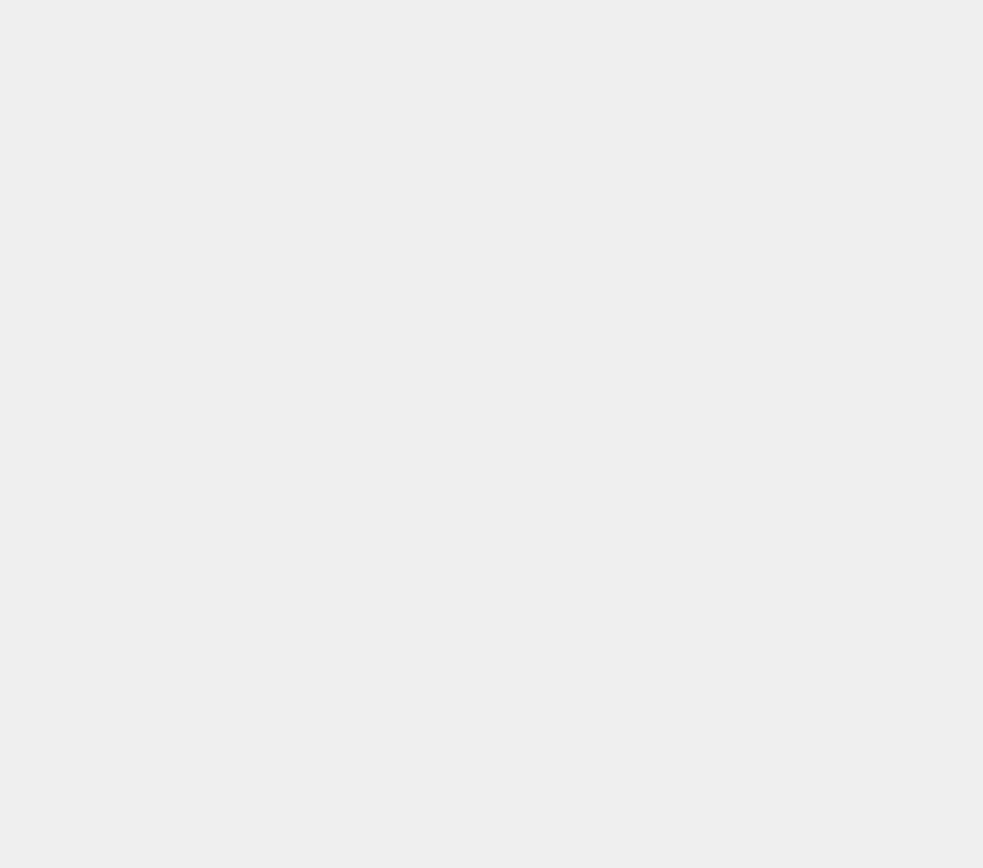
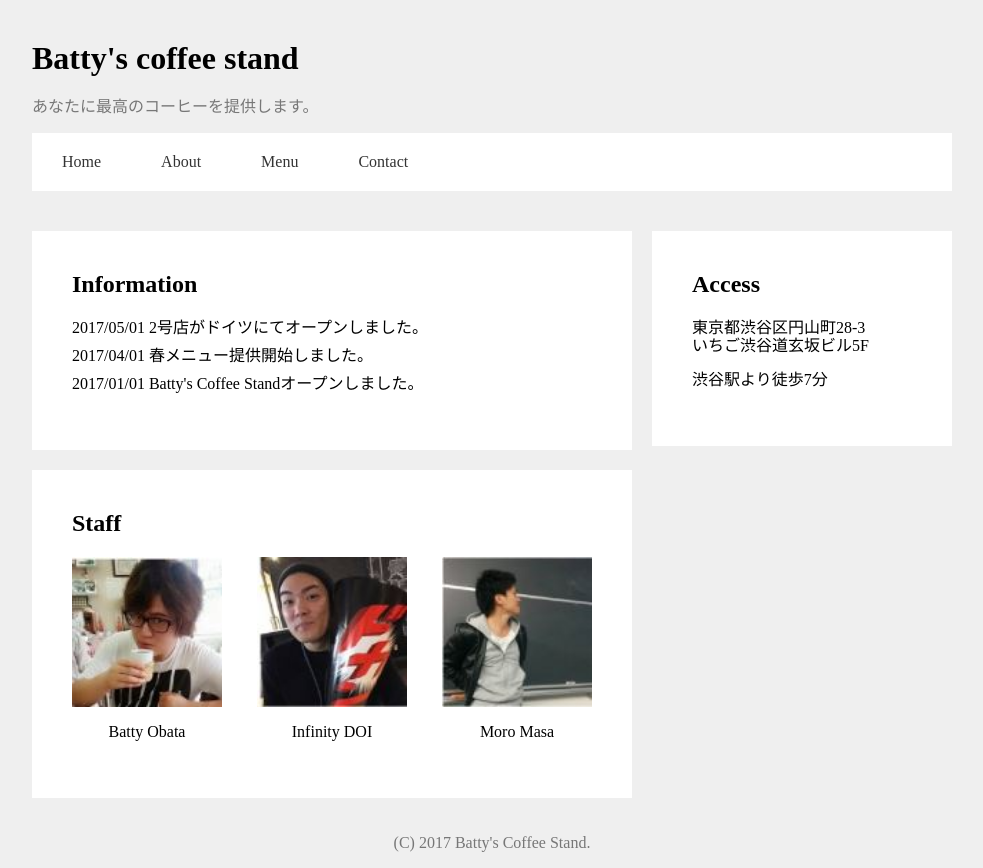
Before and after one commit to Endoh-yuuichi/batty_coffee_stand, a plain HTML site: page batty_coffee_stand/index.html in a window 1280 px wide. Shown: the whole page, without its empty margins (148-1131 px from the left). Before the commit the page ends 800 px from the top, so only its background shows below. Drawn offline with nearby package versions, Linux system fonts and the light colour scheme.

Commit message:
サンプ

```diff
--- a/batty_coffee_stand/css/style.css
+++ b/batty_coffee_stand/css/style.css
@@ -1,3 +1,113 @@
 body {
   background-color: #efefef;
 }
+header {
+  margin-top: 20px;
+}
+
+.container {
+  width: 920px;
+  margin: 0 auto 40px auto;
+}
+
+.header-title-area {
+  margin-top: 40px;
+  margin-bottom: 30px;
+}
+
+.logo {
+  font-size: 32px;
+}
+.text-sub {
+  color: #777;
+}
+.header-navigation {
+  width: 100%;
+  background-color: #fff;
+  padding: 20px 0;
+}
+
+.header-navigation:after {
+  clear: both;
+  display: block;
+  content: " ";
+}
+
+.header-navigation li {
+  float: left;
+  padding: 0 30px;
+  text-align: center;
+  list-style-type: none;
+}
+
+.header-navigation li a {
+  color: #333;
+  text-decoration: none;
+}
+
+.text-title {
+  font-size: 24px;
+  font-weight: bold;
+  margin-top: 0;
+  margin-bottom: 20px;
+}
+
+.card-contents {
+  padding: 40px;
+  display: block;
+  margin-bottom: 20px;
+  background-color: #fff;
+}
+
+.left-contents {
+  width: 600px;
+  margin-right: 20px;
+  float: left;
+}
+
+.right-contents {
+  width: 300px;
+  float: left;
+}
+
+.information-list {
+  list-style-type: none;
+  padding-left: 0;
+}
+
+.information-list li {
+  margin-bottom: 10px;
+}
+
+
+.staff-list-area:after {
+  clear: both;
+  display: block;
+  content: " ";
+}
+.staff-list {
+  width: 150px;
+  margin-right: 35px;
+  float: left;
+}
+.staff-list:last-child {
+  margin-right: 0;
+}
+.staff-image {
+  margin-bottom: 10px;
+  width: 150px;
+  height: 150px;
+  display: block;
+}
+.staff-name {
+  text-align: center;
+}
+.copyright {
+  color: #777;
+  text-align: center;
+}
+.main:after {
+  clear: both;
+  display: block;
+  content: " ";
+}
--- a/batty_coffee_stand/index.html
+++ b/batty_coffee_stand/index.html
@@ -7,5 +7,60 @@
     <link rel="stylesheet" href="css/style.css">
   </head>
   <body>
+    <header>
+      <div class="container">
+        <div class="header-title-area">
+          <h1 class="logo">Batty's coffee stand</h1>
+          <p class="text-sub">あなたに最高のコーヒーを提供します。</p>
+          <ul class="header-navigation">
+             <li><a href="#">Home</a></li>
+             <li><a href="#">About</a></li>
+             <li><a href="#">Menu</a></li>
+             <li><a href="#">Contact</a></li>
+          </ul>
+        </div>
+      </div>
+    </header>
+    <div class="main">
+      <div class="container">
+        <div class="left-contents">
+          <div class="card-contents">
+            <h2 class="text-title">Information</h2>
+            <ul class="information-list">
+              <li>2017/05/01 2号店がドイツにてオープンしました。</li>
+              <li>2017/04/01 春メニュー提供開始しました。</li>
+              <li>2017/01/01 Batty's Coffee Standオープンしました。</li>
+            </ul>
+          </div>
+          <div class="card-contents">
+            <h2 class="text-title">Staff</h2>
+            <div class="staff-list-area">
+              <div class="staff-list">
+                <img src="image/staff_01.jpg" class="staff-image">
+                <p class="staff-name">Batty Obata</p>
+              </div>
+              <div class="staff-list">
+                <img src="image/staff_02.jpg" class="staff-image">
+                <p class="staff-name">Infinity DOI</p>
+              </div>
+              <div class="staff-list">
+                <img src="./image/staff_03.jpg" class="staff-image">
+                <p class="staff-name">Moro Masa</p>
+              </div>
+            </div>
+          </div>
+        </div>
+        <div class="right-contents">
+          <div class="card-contents">
+            <h2 class="text-title">Access</h2>
+            <p>東京都渋谷区円山町28-3<br>いちご渋谷道玄坂ビル5F</p>
+            <p>渋谷駅より徒歩7分</p>
+          </div>
+        </div>
+      </div>
+    </div>
+    <footer>
+      <p class="copyright">(C) 2017 Batty's Coffee Stand.</p>
+    </footer>
   </body>
 </html>
```
Also changed, not shown: css_intro/css/style.css (deleted, +0 -7 lines), css_intro/index.html (deleted, +0 -15 lines), index.html (deleted, +0 -11 lines), batty_coffee_stand/css/normalize.css (added), batty_coffee_stand/image/staff_01.jpg (added), batty_coffee_stand/image/staff_02.jpg (added), batty_coffee_stand/image/staff_03.jpg (added).
